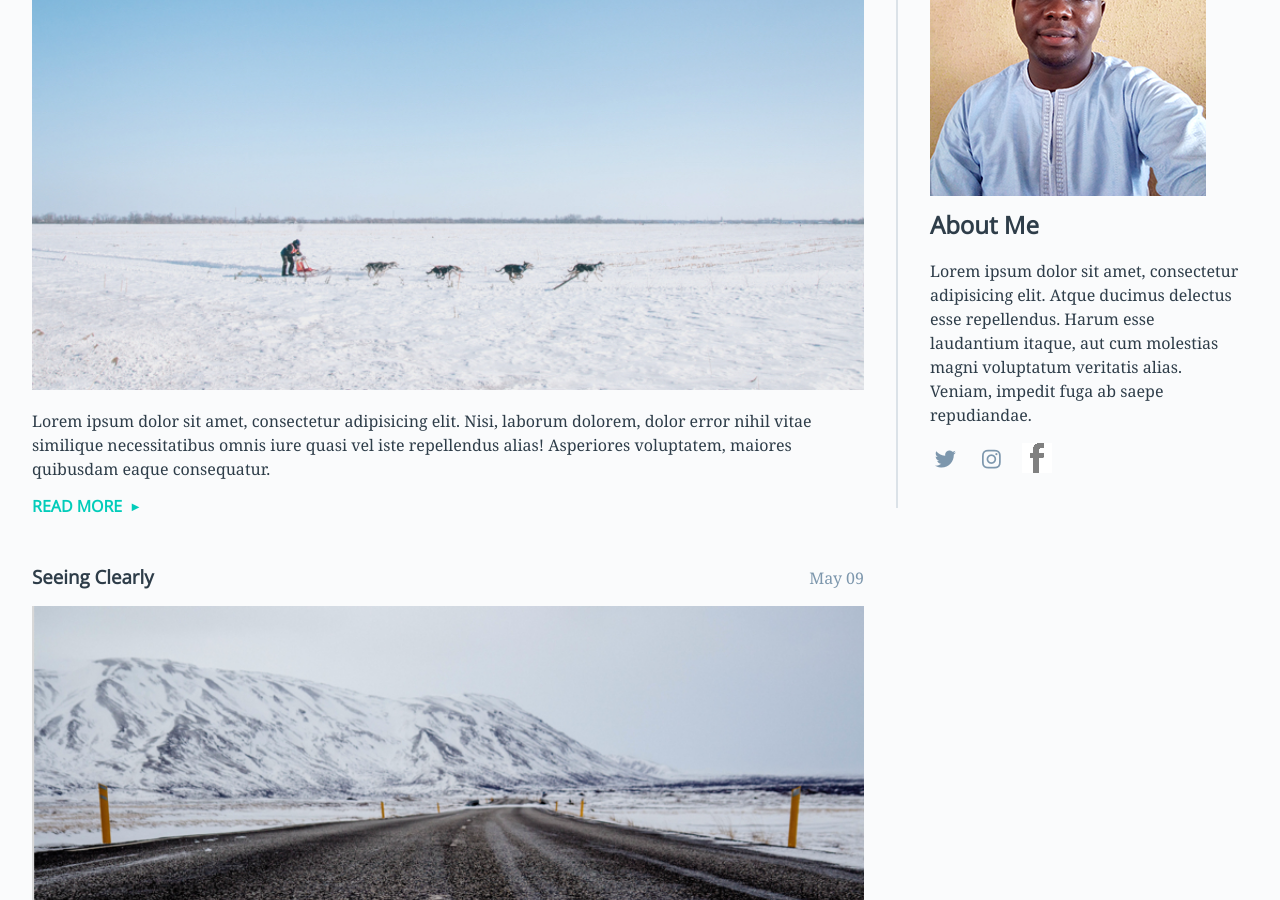
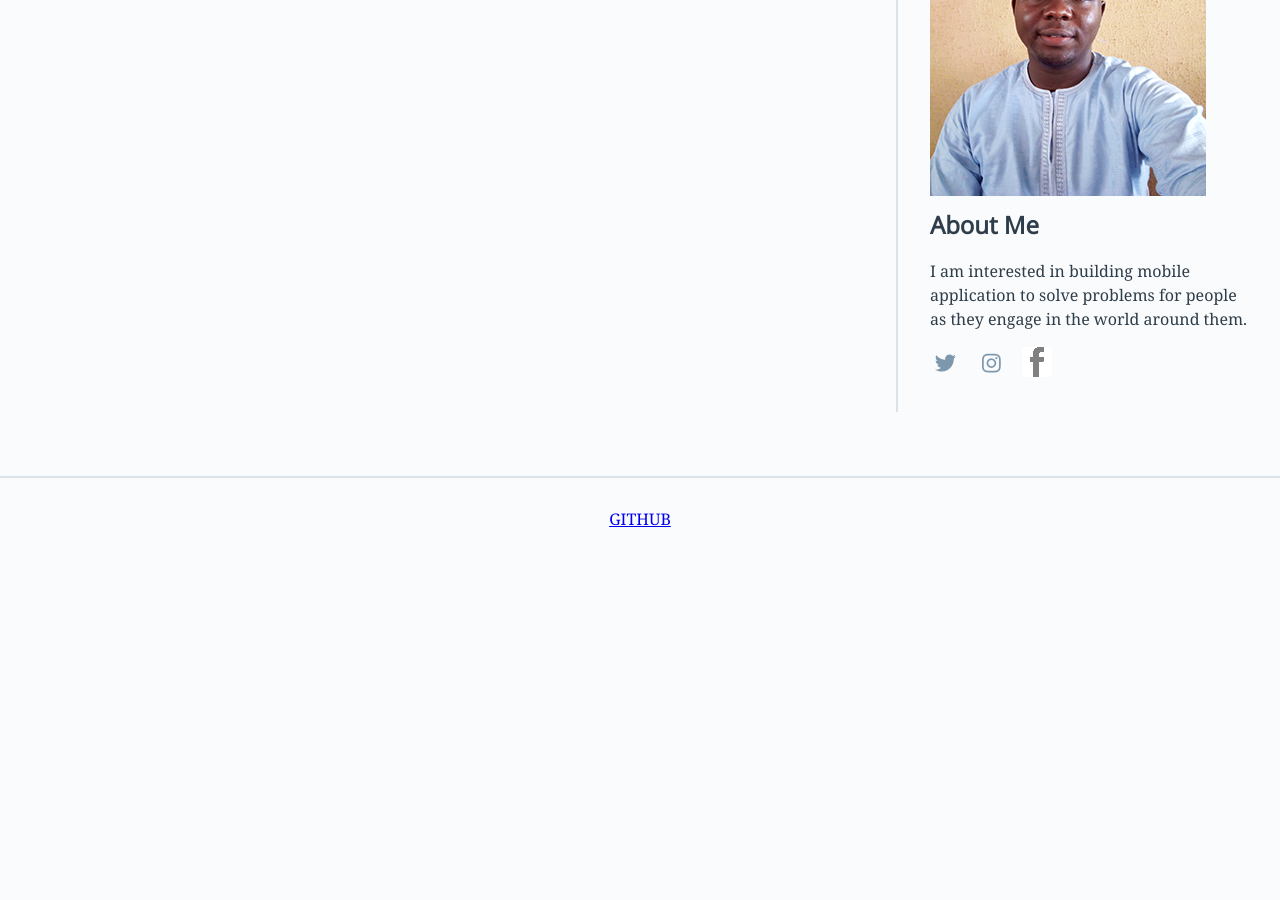
Before and after one commit to sanxy/sanxy.github.io, a Jekyll site: the page index.html, which Jekyll copies as it is, in a window 1280 px wide and 900 px high, scrolled down 459 px. Built offline with Jekyll 4.4.1, drawn with Linux system fonts in a browser that asks for light colours; after the commit the page ends 1020 px from its top, so only the background shows below that; some of the changed text lies outside the part shown.

Commit message:
Update index.html

```diff
--- a/index.html
+++ b/index.html
@@ -19,7 +19,9 @@
         <main>
             <h2 class="visuallyhidden">Articles</h2>
 
-            <article>
+            <h3>Hi there, I'm Yusuf Adefolahan!</h3>
+
+<!--             <article>
                 <header>
                     <h3>Chasing the Snow</h3>
                     <time datetime="2016-05-12T08:00">May 12</time>
@@ -30,9 +32,9 @@
                 <p>Lorem ipsum dolor sit amet, consectetur adipisicing elit. Nisi, laborum dolorem, dolor error nihil vitae similique necessitatibus omnis iure quasi vel iste repellendus alias! Asperiores voluptatem, maiores quibusdam eaque consequatur.</p>
 
                 <a class="read-more" href="#">Read more</a>
-            </article>
+            </article> -->
 
-            <article>
+<!--             <article>
                 <header>
                     <h3>Seeing Clearly</h3>
                     <time datetime="2016-05-09T10:35">May 09</time>
@@ -43,7 +45,7 @@
                 <p>Lorem ipsum dolor sit amet, consectetur adipisicing elit. Nisi, laborum dolorem, dolor error nihil vitae similique necessitatibus omnis iure quasi vel iste repellendus alias! Asperiores voluptatem, maiores quibusdam eaque consequatur.</p>
 
                 <a class="read-more" href="#">Read more</a>
-            </article>
+            </article> -->
 
         </main>
 
@@ -52,7 +54,7 @@
 
             <div class="sidebar-text">
                 <h2>About Me</h2>
-                <p>Lorem ipsum dolor sit amet, consectetur adipisicing elit. Atque ducimus delectus esse repellendus. Harum esse laudantium itaque, aut cum molestias magni voluptatum veritatis alias. Veniam, impedit fuga ab saepe repudiandae.</p>
+                <p>I am interested in building mobile application to solve problems for people as they engage in the world around them. </p>
 
                 <section>
                     <h3 class="visuallyhidden">Social Links</h3>
```
